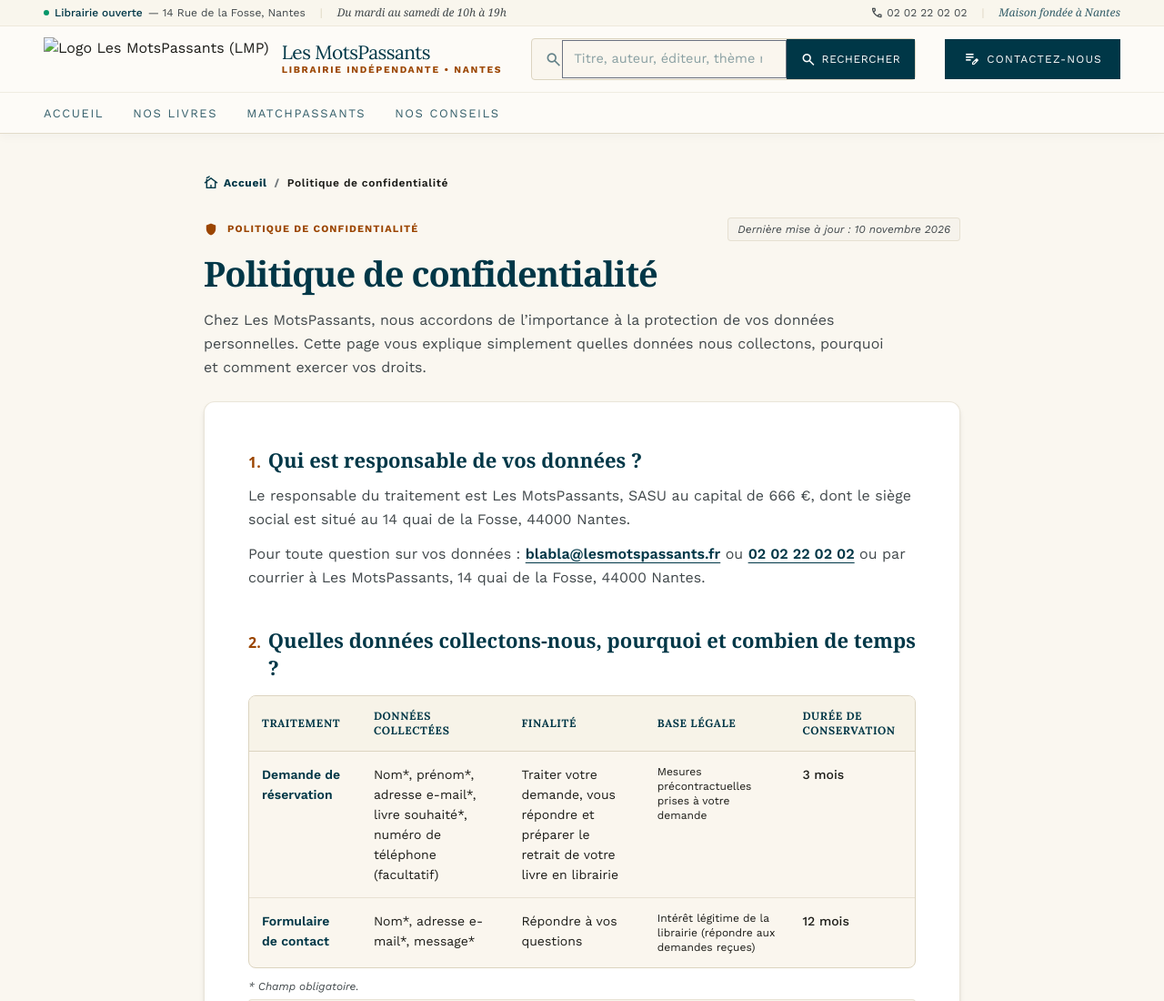
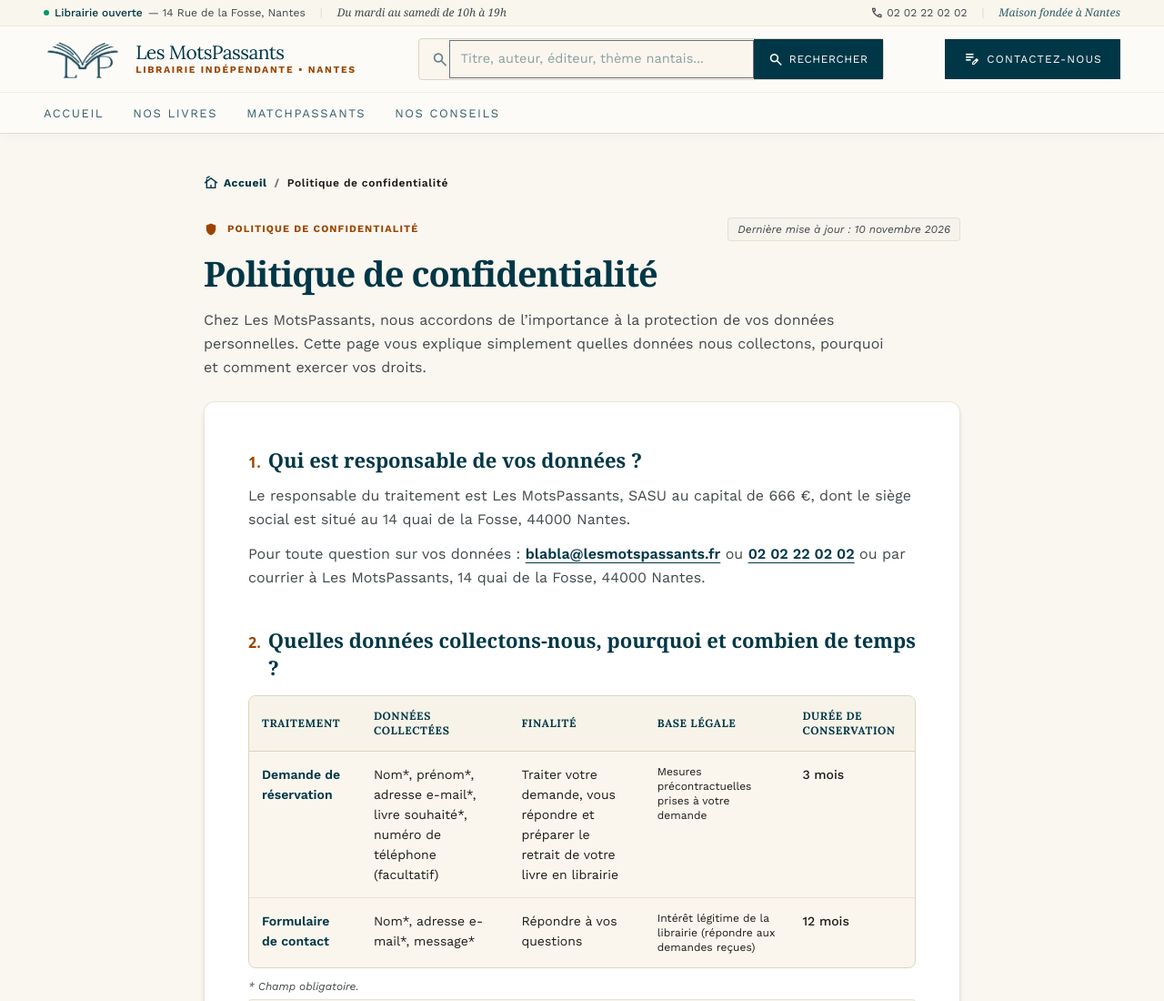
Before and after one commit to SimplonYouhou/librairie-les-motspassants, a plain HTML site: page politique-confidentialite.html in a window 1280 px wide. Shown: the top 1100 px of the page at 91% size. Drawn offline with nearby package versions, Linux system fonts and the light colour scheme.

Commit message:
Update logo image source in politique-confidentialite.html

```diff
--- a/politique-confidentialite.html
+++ b/politique-confidentialite.html
@@ -20,7 +20,7 @@
 <div class="max-w-7xl mx-auto px-6 lg:px-12 py-3 flex items-center justify-between gap-6">
 <!-- Logotype Maison d'Édition -->
 <a class="flex items-center gap-3.5 group min-h-[48px] focus:outline-none" data-path="accueil" href="../index.html">
-<img src="../images/logo.png" alt="Logo Les MotsPassants (LMP)" class="h-10 sm:h-12 w-auto object-contain">
+<img src="logo-lmp.png" alt="Logo Les MotsPassants (LMP)" class="h-10 sm:h-12 w-auto object-contain">
 <div class="flex flex-col">
 <span class="font-headline-md text-primary text-[21px] tracking-tight leading-tight group-hover:text-secondary transition-colors">Les MotsPassants</span>
 <span class="font-label-sm text-[10.5px] text-secondary tracking-[0.16em] uppercase -mt-0.5 font-bold">Librairie Indépendante • Nantes</span>
```
